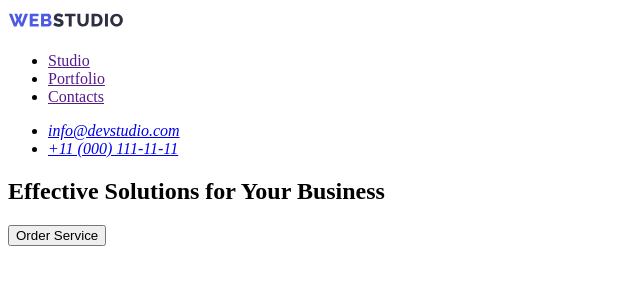
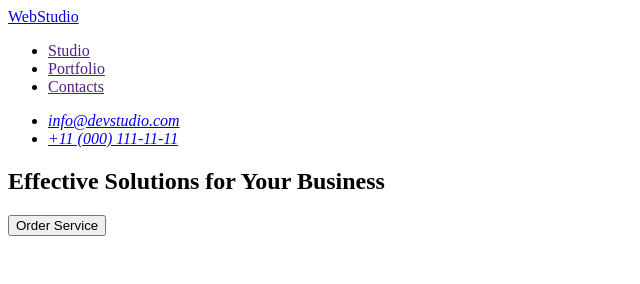
Before and after one commit to VitalinaZ/goit-markup-hw-01, a plain HTML site: page index.html in a window 1280 px wide. Shown: the whole page, without its empty margins (0-640 px from the left). Drawn offline with Linux system fonts and the light colour scheme.

Commit message:
Update index.html

```diff
--- a/index.html
+++ b/index.html
@@ -9,10 +9,7 @@
   <body>
     <header>
       <nav>
-        <a href="./index.html">
-          <!--WebStudio-->
-          <img src="./images/logo.svg" alt="site logo" />
-        </a>
+        <a href="./index.html">WebStudio</a>
         <ul>
           <li><a href="">Studio</a></li>
           <li><a href="">Portfolio</a></li>
```
